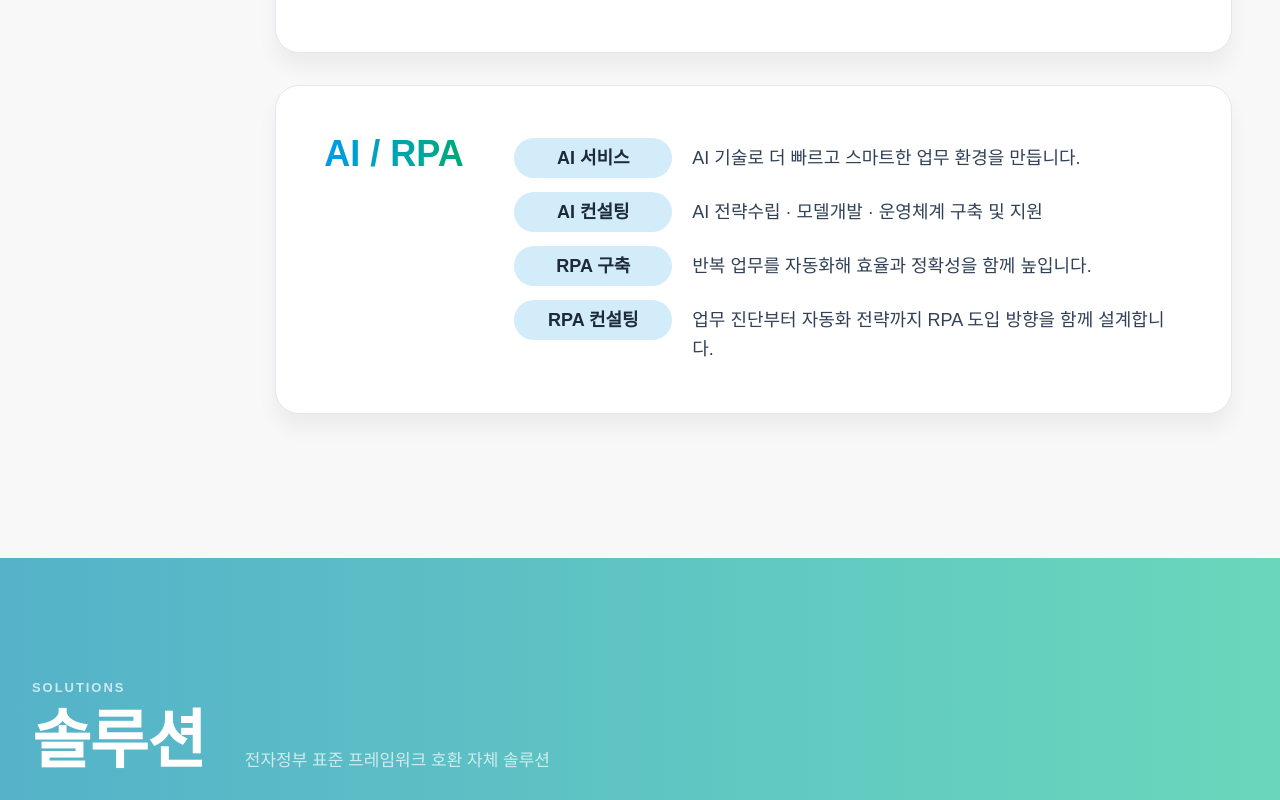
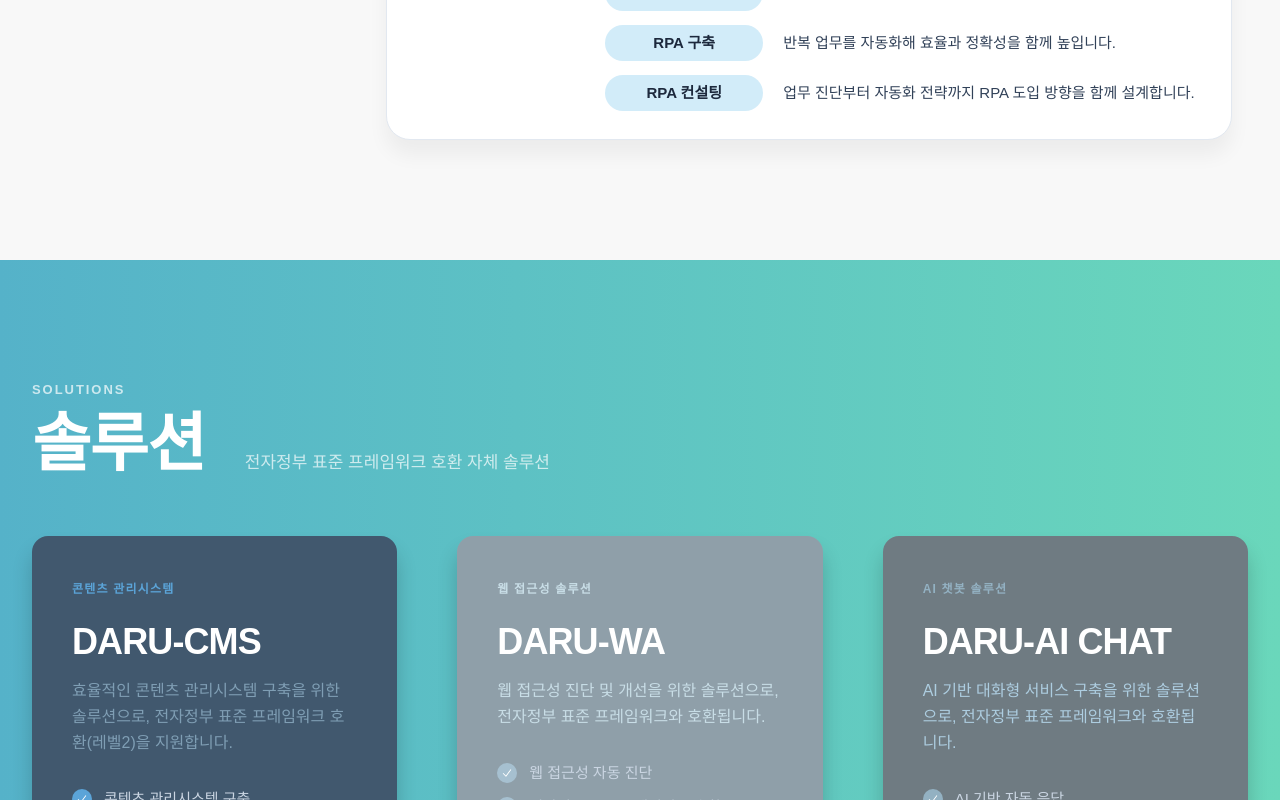
Before and after one commit to rebehayan/darusoft, a Next.js app: page /Btype in a window 1280 px wide. Shown: the part 1580-2380 px from the top of the page. Built offline with nearby package versions, Linux system fonts and the light colour scheme; a web font is replaced by a local one.

Commit message:
Btype: Component updates (BusinessAreas, Contact, Portfolio, Solutions)

```diff
--- a/app/Btype/components/BusinessAreas.tsx
+++ b/app/Btype/components/BusinessAreas.tsx
@@ -91,7 +91,7 @@
   return (
     <section
       id="business"
-      className="py-28 lg:py-36 section-white min-h-screen content-center  scroll-mt-20"
+      className="py-26 lg:py-30 section-white min-h-screen content-center"
     >
       <div className=" block lg:flex justify-between max-w-screen-2xl mx-auto px-6 sm:px-8 lg:px-12">
         <AnimatedSection className="mb-16">
@@ -109,7 +109,7 @@
           </div>
         </AnimatedSection>
 
-        <div className="grid gap-8">
+        <div className="grid gap-7">
           {SECTIONS.map((section, idx) => {
             const c = COLOR[section.color];
             return (
@@ -121,9 +121,9 @@
                 transition={{ duration: 0.5, delay: idx * 0.1 }}
                 className="  [&:nth-child(2)_h4]:bg-[#cdf0d9]"
               >
-                <div className="grid grid-cols-1 lg:grid-cols-[190px_1fr]  bg-white rounded-lg lg:rounded-3xl gap-3 lg:gap-0 p-6 lg:p-12 border-[1px] border-slate-200 shadow-[0_15px_20px_0_rgba(0,0,0,0.05)]">
+                <div className="grid grid-cols-1 lg:grid-cols-[190px_1fr]  bg-white rounded-lg lg:rounded-3xl gap-3 lg:gap-0 p-6 lg:p-7 border-[1px] border-slate-200 shadow-[0_15px_20px_0_rgba(0,0,0,0.05)]">
                   <div>
-                    <h3 className="text-2xl sm:text-4xl font-bold text-transparent bg-clip-text bg-gradient-to-r from-[#009aea] to-[#00aa38]">
+                    <h3 className="text-xl sm:text-2xl font-bold text-transparent bg-clip-text bg-gradient-to-r from-[#009aea] to-[#00aa38]">
                       {section.label}
                     </h3>
                   </div>
@@ -135,10 +135,10 @@
                           className="group flex gap-8 lg:gap-5 flex-col"
                         >
                           <div className="pt-1 grid grid-cols-1 lg:grid-cols-[158px_1fr] gap-1 lg:gap-5">
-                            <h4 className="text-[18px] h-10 text-center content-center rounded-full font-semibold text-slate-800 group-hover:text-slate-900 transition-colors bg-[#d2ecf9]">
+                            <h4 className="text-[15px] h-9 text-center content-center rounded-full font-semibold text-slate-800 group-hover:text-slate-900 transition-colors bg-[#d2ecf9]">
                               {item.title}
                             </h4>
-                            <p className="mt-1.5 text-[18px] text-slate-700 leading-relaxed">
+                            <p className="mt-1.5 text-[15px] text-slate-700 leading-relaxed">
                               {item.desc}
                             </p>
                           </div>
--- a/app/Btype/components/Contact.tsx
+++ b/app/Btype/components/Contact.tsx
@@ -68,7 +68,7 @@
               <form onSubmit={handleSubmit} className="space-y-6">
                 <div className="grid grid-cols-1 sm:grid-cols-2 gap-6">
                   <div>
-                    <label className="block text-[13px] font-semibold text-slate-700 mb-2">
+                    <label className="block text-[15px] font-semibold text-slate-700 mb-2">
                       이름 / 담당자명 *
                     </label>
                     <input
@@ -80,7 +80,7 @@
                   </div>
 
                   <div>
-                    <label className="block text-[13px] font-semibold text-slate-700 mb-2">
+                    <label className="block text-[15px] font-semibold text-slate-700 mb-2">
                       이메일 *
                     </label>
                     <input
@@ -115,7 +115,7 @@
                   </div>
                 </div>*/}
                 <div>
-                  <label className="block text-[13px] font-semibold text-slate-700 mb-2">
+                  <label className="block text-[15px] font-semibold text-slate-700 mb-2">
                     문의 내용 *
                   </label>
                   <textarea
@@ -134,7 +134,7 @@
                   />
                   <label
                     htmlFor="privacy"
-                    className="text-[13px] text-slate-500"
+                    className="text-[15px] text-slate-500"
                   >
                     개인정보 수집 및 이용에 동의합니다.
                   </label>
--- a/app/Btype/components/Portfolio.tsx
+++ b/app/Btype/components/Portfolio.tsx
@@ -14,7 +14,7 @@
     name: "대한임상병리사협회",
     scope: "홈페이지 유지관리",
     desc: "보수교육 및 출결시스템 기반 운영관리",
-    tag: "Solution",
+    tag: "Website",
     img: "/logo-1.png",
   },
   {
@@ -62,7 +62,7 @@
     name: "금융규제민원포털",
     scope: "대표홈페이지 구축 및 유지관리",
     desc: "홈페이지 구축 및 운영관리",
-    tag: "Solution",
+    tag: "Website",
     img: "/logo-7.png",
   },
   {
@@ -78,7 +78,7 @@
     name: "K-오션MOOC",
     scope: "홈페이지 구축 및 운영관리",
     desc: "한국형 온라인 해양공개강좌 홈페이지 구축 및 운영관리",
-    tag: "Application",
+    tag: "Website",
     img: "/logo-9.png",
   },
 ];
@@ -140,7 +140,7 @@
   return (
     <section
       id="portfolio"
-      className={`py-20 lg:py-45 section-white bg-stone-100 ${isPlaying ? "overflow-visible" : "overflow-hidden"}`}
+      className={`py-26 lg:py-30 box-border min-h-screen content-center section-white bg-stone-100 ${isPlaying ? "overflow-visible" : "overflow-hidden"}`}
     >
       <div className="max-w-screen-2xl mx-auto px-6 sm:px-8 lg:px-3">
         <AnimatedSection className="mb-4 lg:mb-16">
--- a/app/Btype/components/Solutions.tsx
+++ b/app/Btype/components/Solutions.tsx
@@ -50,9 +50,9 @@
   return (
     <section
       id="solutions"
-      className="relative  min-h-screen content-center bg-gradient-to-r from-[#55b2c9] to-[#6ad7bb] scroll-mt-12"
+      className="py-26 lg:py-30 relative box-border min-h-screen content-center bg-gradient-to-r from-[#55b2c9] to-[#6ad7bb]"
     >
-      <div className="relative z-10 py-28 lg:py-30">
+      <div className="relative z-10">
         <div className="max-w-screen-2xl mx-auto px-6 sm:px-8">
           <AnimatedSection className=" mb-10 lg:mb-15">
             <span className="text-[13px] font-semibold tracking-[0.15em] uppercase text-white mb-3 block opacity-70">
```
